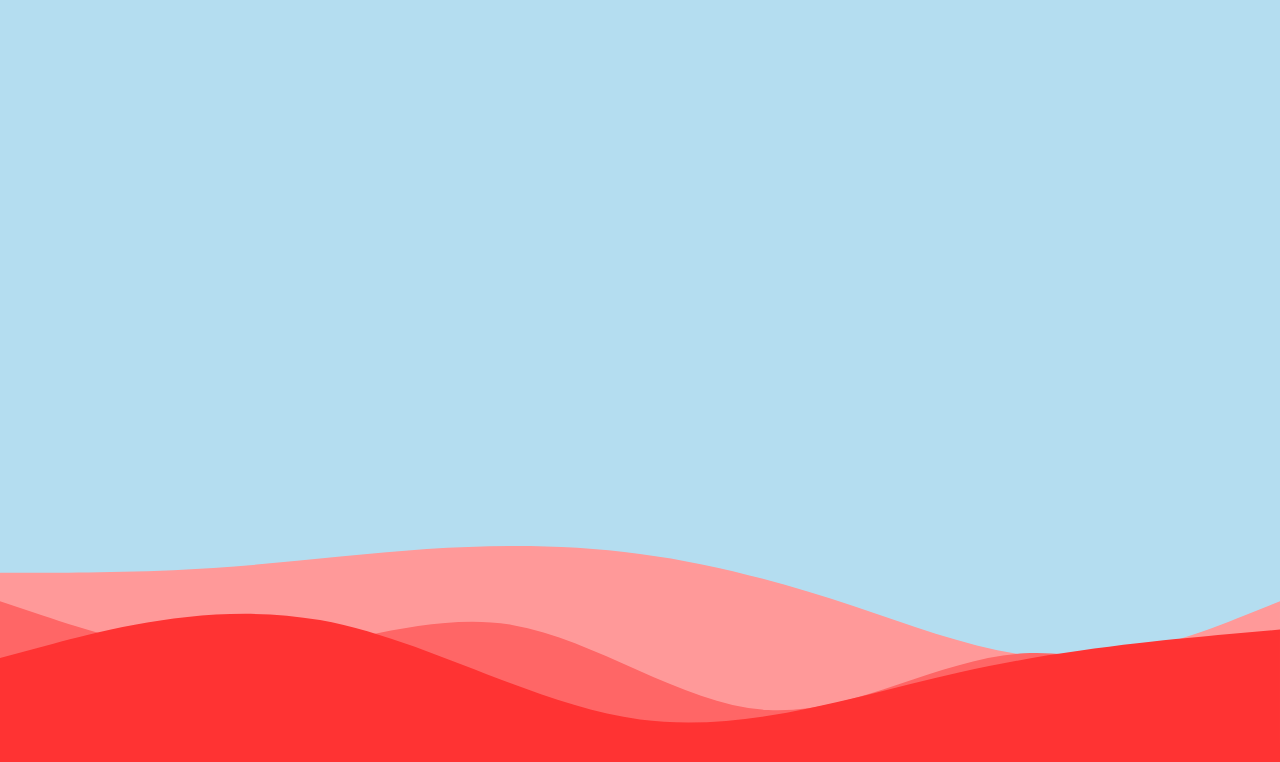
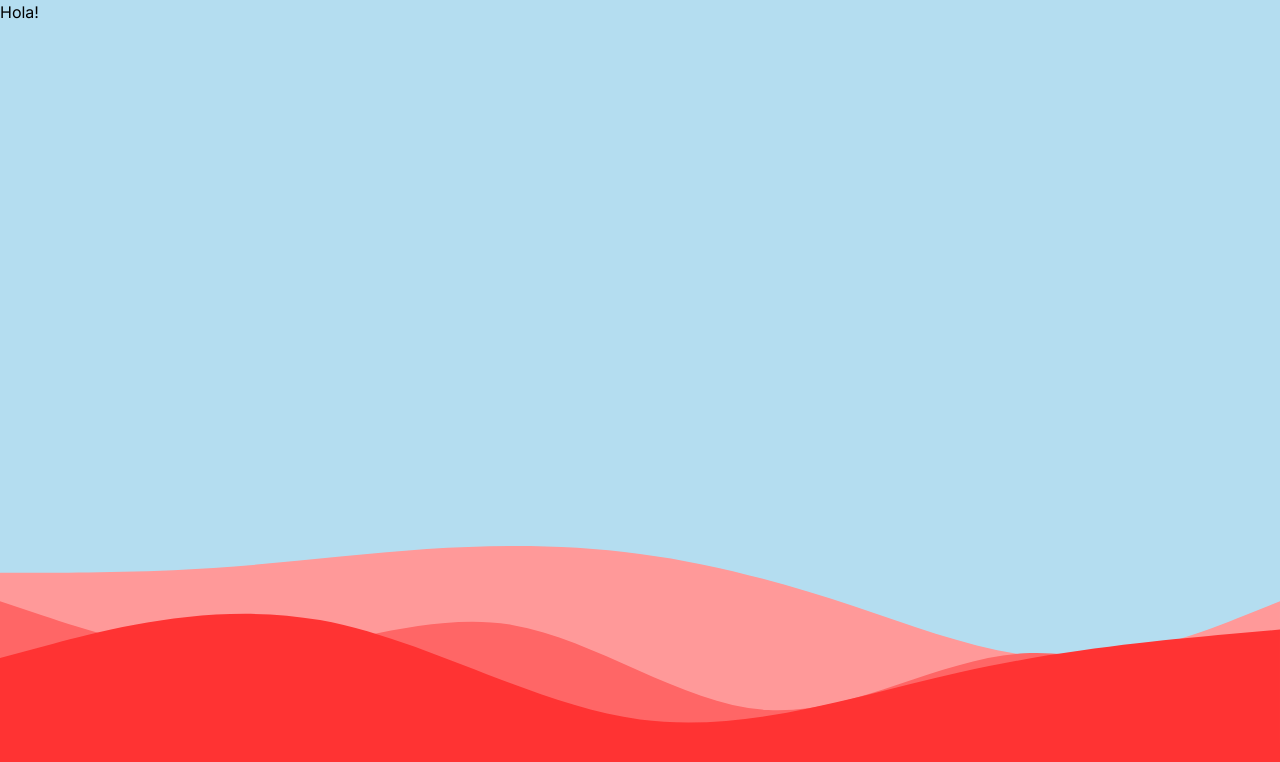
Before and after one commit to MarcePalma/marketapp, a Next.js app: page /informes in a window 1280 px wide. Shown: the top 762 px of the page. Built offline with nearby package versions, Linux system fonts and the light colour scheme.

Commit message:
navlinks and menuoverlay update

```diff
--- a/src/app/components/navbar/MenuOverlay.tsx
+++ b/src/app/components/navbar/MenuOverlay.tsx
@@ -7,9 +7,9 @@ import Image from 'next/image';
 
 
 const links = [
+  { path: '/inventario', title: 'Inventario' },
   { path: '/stock', title: 'Stock' },
-  { path: '/gastos', title: 'Gastos' },
-  { path: '/ingresos', title: 'Ingresos' },
+  { path: '/ventas', title: 'Ventas' },
   { path: '/informes', title: 'Informes' },
 ];
 
--- a/src/app/components/navbar/Navbar.tsx
+++ b/src/app/components/navbar/Navbar.tsx
@@ -25,7 +25,7 @@ export default function Navbar() {
     },
     {
       title: `Informes`,
-      path: '/turnos',
+      path: '/informes',
     },
   ];
 
--- a/src/app/informes/page.tsx
+++ b/src/app/informes/page.tsx
@@ -3,7 +3,7 @@ import React from 'react'
 export default function Index() {
     return (
         <main>
-
+            <p>Hola!</p>
         </main>
     )
 }
```
